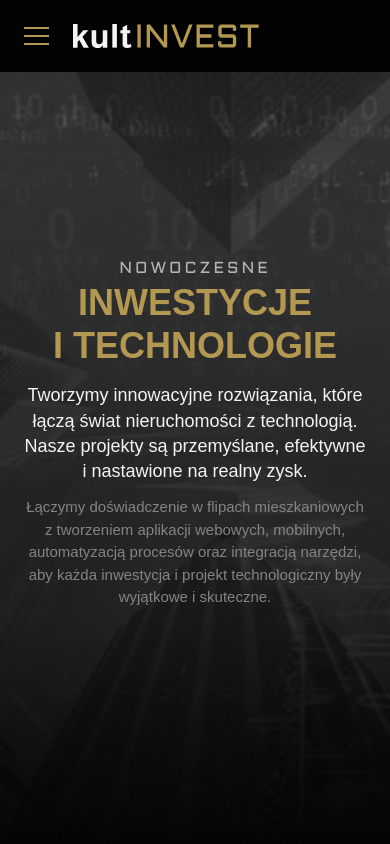
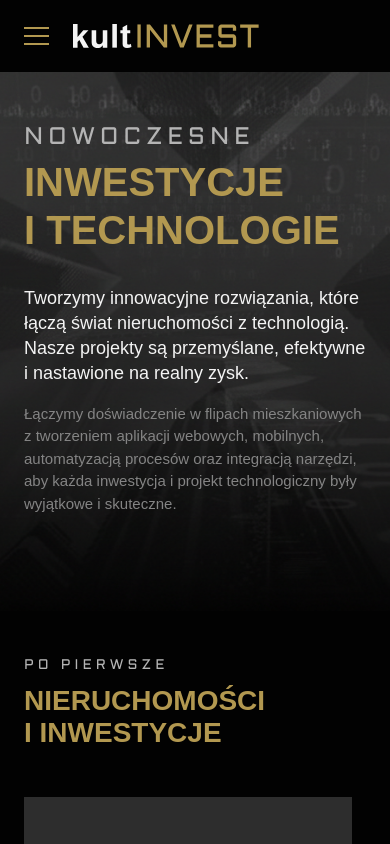
Before and after one commit to kamilkaminski01/kult-invest, a Next.js app: page / in a window 390 px wide. Shown: the top 844 px of the page. Built offline with nearby package versions, Linux system fonts and the light colour scheme; no server answers; a web font is replaced by a local one.

Commit message:
style: styling hero-section mobile version

```diff
--- a/src/components/molecules/HeroSection/style.scss
+++ b/src/components/molecules/HeroSection/style.scss
@@ -77,8 +77,7 @@
         font-size: 48px;
       }
       .header__subtitle {
-        font-size: 20px;
-        letter-spacing: 4px;
+        font-size: 26px;
       }
     }
 
@@ -91,25 +90,36 @@
 
   @media (max-width: 768px) {
     height: auto;
-    min-height: 100vh;
     padding: 6rem 1.5rem;
-    margin-top: -7vh;
+    margin-top: -5vh;
+    justify-content: flex-start;
+    align-items: flex-start;
+    gap: 0;
     .hero-section__header {
       .header__title {
-        font-size: 36px;
+        font-size: 40px;
+        text-align: left;
+        margin-bottom: 32px;
       }
       .header__subtitle {
-        font-size: 16px;
-        letter-spacing: 3px;
+        font-weight: 400;
+        font-size: 24px;
+        line-height: 1;
+        letter-spacing: 0.2em;
+        text-align: left;
+        margin-bottom: 4px;
       }
     }
 
     .hero-section__body {
+      gap: 1rem;
       .body__upper {
         font-size: 18px;
+        text-align: left;
       }
       .body__lower {
         font-size: 15px;
+        text-align: left;
       }
     }
   }
```
